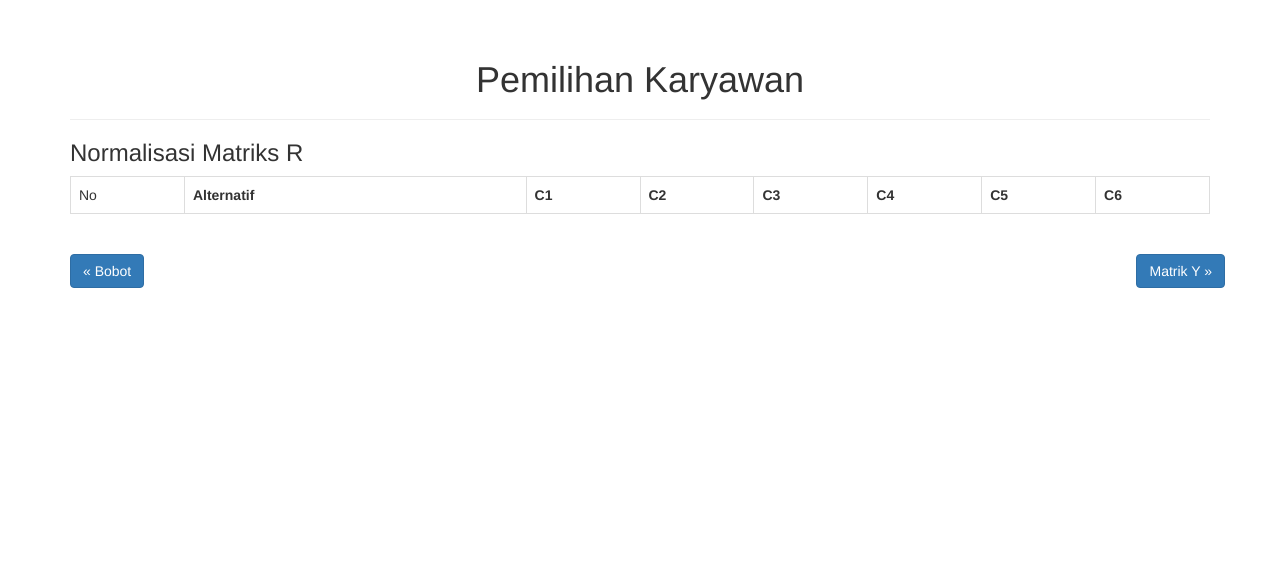
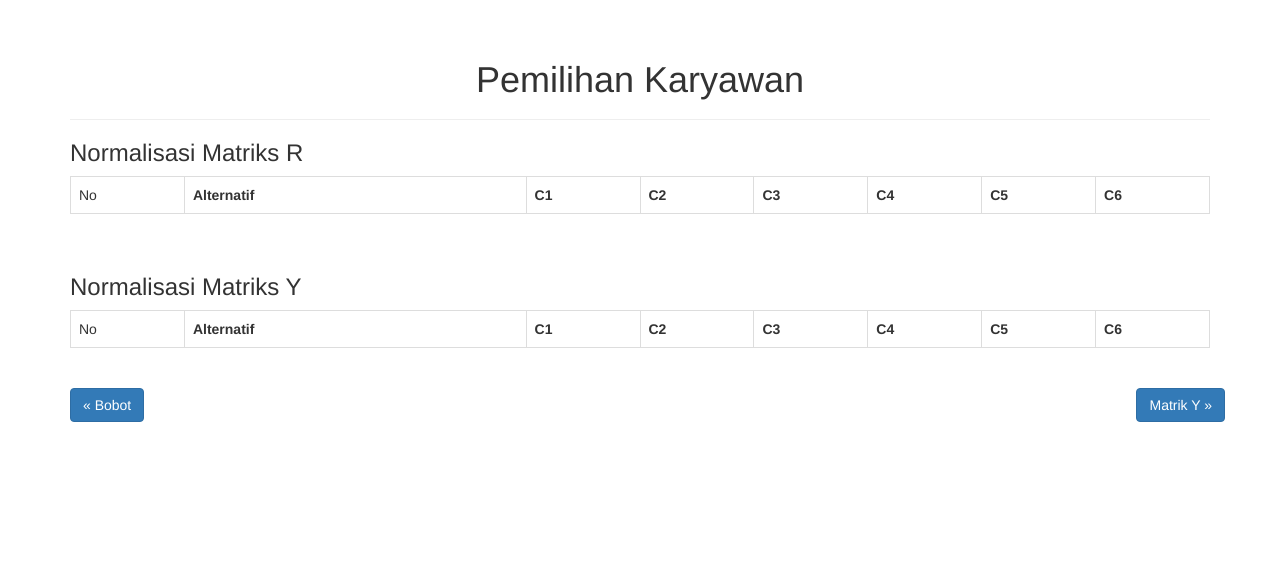
Before and after one commit to dylansanjaya/Sistem-Pendukung-Keputusan-Decision-Support-System-Dengan-3-Metode-TOPSIS-SAW-dan-WP, a PHP site: page /matrik-r.php in a window 1280 px wide. Shown: the part 52-640 px from the top of the page. Run offline with PHP 8.4, Linux system fonts and the light colour scheme; a user stored in the database is signed in; data comes from the database, SQL or seed files in the repository.

Commit message:
penggabungan matrik

```diff
--- a/matrik-r.php
+++ b/matrik-r.php
@@ -145,6 +145,36 @@
         ?>
     </table>
     <br/>
+    <!-- edit!!! -->
+    <h3>Normalisasi Matriks Y</h3>
+    <table class="table table-bordered">
+        <tr>
+            <td class="col-md-1">No</td>
+            <th class="col-md-3">Alternatif</th>
+            <th class="col-md-1">C1</th>
+            <th class="col-md-1">C2</th>
+            <th class="col-md-1">C3</th>
+            <th class="col-md-1">C4</th>
+            <th class="col-md-1">C5</th>
+            <th class="col-md-1">C6</th>
+        </tr>
+        <?php
+        for($i = 0; $i < count($alternatif); $i++) {
+            echo '<tr>
+                    <td class="col-md-1">'.($i+1).'</td>
+                    <td class="col-md-3">'.$alternatif[$i]['alternatif'].'</td>
+                    <td class="col-md-1">'.$y[0][$i].'</td>
+                    <td class="col-md-1">'.$y[1][$i].'</td>
+                    <td class="col-md-1">'.$y[2][$i].'</td>
+                    <td class="col-md-1">'.$y[3][$i].'</td>
+                    <td class="col-md-1">'.$y[4][$i].'</td>
+                    <td class="col-md-1">'.$y[5][$i].'</td>
+                </tr>';
+        }
+        ?>
+    </table>
+    <br>
+    <!-- edit -->
     <div class="row">
         <div class="col-md-6 text-left">
             <a class="btn btn-primary" href="bobot.php">&laquo; Bobot</a>
```
